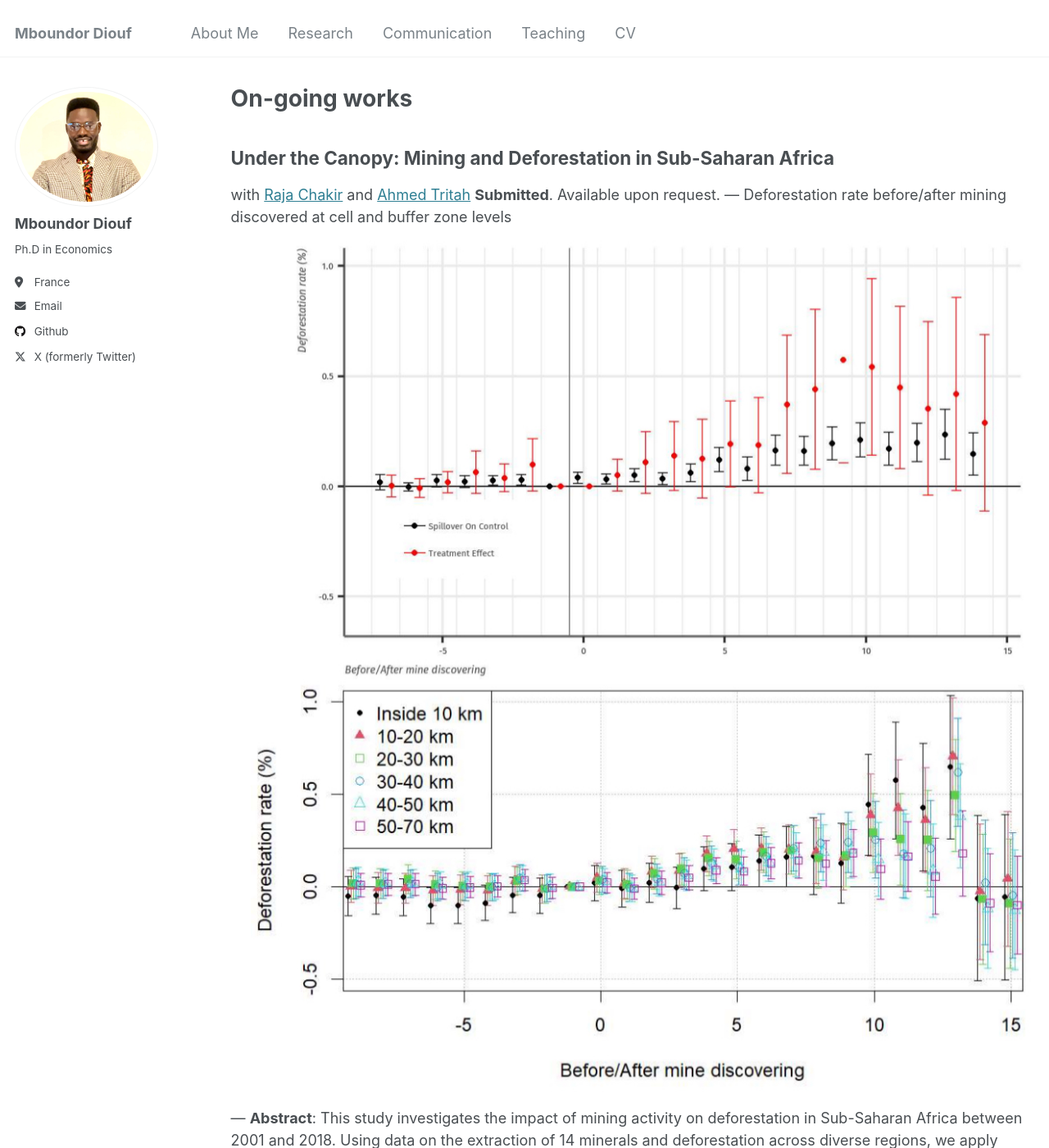
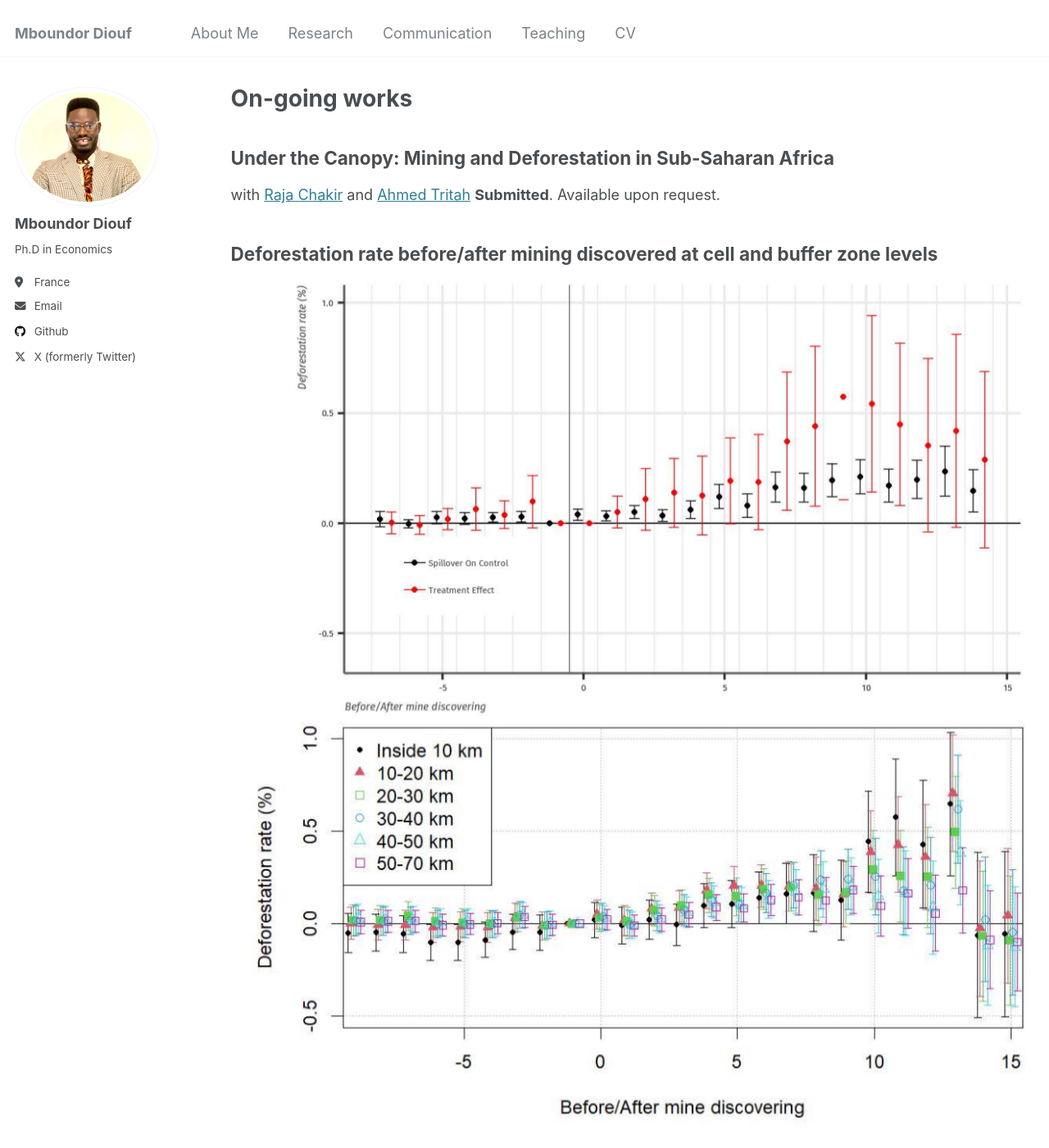
Before and after one commit to mboundordiouf/mboundordiouf.github.io, a Jekyll site: the page built from _pages/publications.md, in a window 1280 px wide and 1400 px high. Shown: the whole window at 82% size. Built offline with Jekyll 4.4.1, drawn with Linux system fonts in a browser that asks for light colours; some of the changed text lies outside the part shown.

Commit message:
Update publications.md

```diff
--- a/_pages/publications.md
+++ b/_pages/publications.md
@@ -10,9 +10,9 @@ Under the Canopy: Mining and Deforestation in Sub-Saharan Africa
 ------
 with [Raja Chakir](https://sites.google.com/site/rajachakir/home) and [Ahmed Tritah](https://sites.google.com/site/ahmtritah/)
 **Submitted**. Available upon request.
----
-Deforestation rate before/after mining discovered at cell and buffer zone levels <br/><img src='/images/RESULTdeforstation.jpg'>
----
+
+## Deforestation rate before/after mining discovered at cell and buffer zone levels <br/><img src='/images/RESULTdeforstation.jpg'>
+
 **Abstract**:
 This study investigates the impact of mining activity on deforestation in Sub-Saharan Africa between 2001 and 2018. Using data on the extraction of 14 minerals and deforestation across diverse regions, we apply Two-Way Fixed Effects Difference-in-Differences (TWFE-DID) methods to uncover the persistent and wide-reaching effects of mining, including prospecting activities, on forest loss. Our findings provide robust evidence that mining significantly contributes to deforestation across multiple spatial levels, including buffer zones, cells, and districts. Notably, indirect impacts surpass direct ones, with deforestation extending up to 80 km from mining sites. These results remain consistent through extensive robustness checks, accounting for fluctuations in global mineral prices. Employing causal mediation analysis, we identify key mechanisms driving deforestation, including local economic activity, agriculture, urbanization, conflict, and infrastructure development. Additionally, our study reveals nuanced variations in deforestation impacts based on mine size, mineral type, ownership structure, mining method, and regional intensity.
 
@@ -20,9 +20,9 @@ Mining and Power: Energy Access in SSA
 ------
 with [Nathan Johnson](https://search.asu.edu/profile/2183493) and [Tam Kemabonta ](https://scholar.google.com/citations?user=hrZlpwUAAAAJ&hl=en)
 **Working Paper**. Available upon request.
----
-Number of mines with size and type of minerals in Africa 1950-2019<br/><img src='/images/Map_Mineral_Size_AFRICA_ok.PNG'>
----
+
+## Number of mines with size and type of minerals in Africa 1950-2019<br/><img src='/images/Map_Mineral_Size_AFRICA_ok.PNG'>
+
 **Abstract**
 This study integrates spatial and georeferenced data on the discovery and mining of 32 minerals with information on power and energy access (measured by population density and night lights) across various spatial resolutions (1x1 km and 55x55 km) in sub-Saharan Africa (SSA) from 2000 to 2022. By leveraging exogenous variations in discovery years and global prices for 14 minerals, we identify a significant positive impact of mining on developing power infrastructure and local energy access. We further explore the effects of mining on electricity access, utilizing household and cohort data from Demographic and Health Surveys. Through recent event study designs, we identify the influence of mining activities on energy access. The study also examines heterogeneous effects, such as the size of mines, types of minerals, and ownership. Findings indicate that regions mining energy-intensive minerals like uranium and cobalt have the lowest energy access rates.
 In contrast, areas producing less energy-intensive minerals, such as gold and other precious metals, show significantly higher rates. Additionally, mining operations in SSA exhibit enclave characteristics, as evidenced by significant positive spillover effects on neighboring mining cells. In addition, energy access is more significant in mining areas closer to large cities, ports, energy infrastructures, and large agricultural areas.
@@ -33,7 +33,7 @@ The New Mining Rush: Mineral Discoveries and Social Conflicts in Africa
 with [Raphael Soubeyran](https://sites.google.com/site/soubeyranhomepage/) and [Ahmed Tritah](https://sites.google.com/site/ahmtritah/)
 **Working Paper**. Available upon request.
 ---
-Number of conflict events in Africa 1997-2021 <br/><img src='/images/Map_number of ACLED events.png'>
+## Number of conflict events in Africa 1997-2021 <br/><img src='/images/Map_number of ACLED events.png'>
 ---
 **Abstract**
 The global energy transition, while essential, imposes considerable social and political costs, particularly in mineral-rich countries that supply critical resources. This paper examines the relationship between mining discoveries and conflict incidence in Africa from 1997 to 2022, leveraging high-resolution data at the 55x55 km grid-cell level. Using the timing of mining discoveries as an exogenous shock, our analysis reveals a significant rise in conflict during the exploration phases, particularly in the Pre-Feasibility and Feasibility stages, prior to mine operations. Notably, these conflicts—primarily social, including riots and protests, as well as conflicts over gold minerals—diminish in significance once mines become operational, as evidenced by Two-Way Fixed Effects Difference-in-Differences (TWFE-DID) estimations.
```
